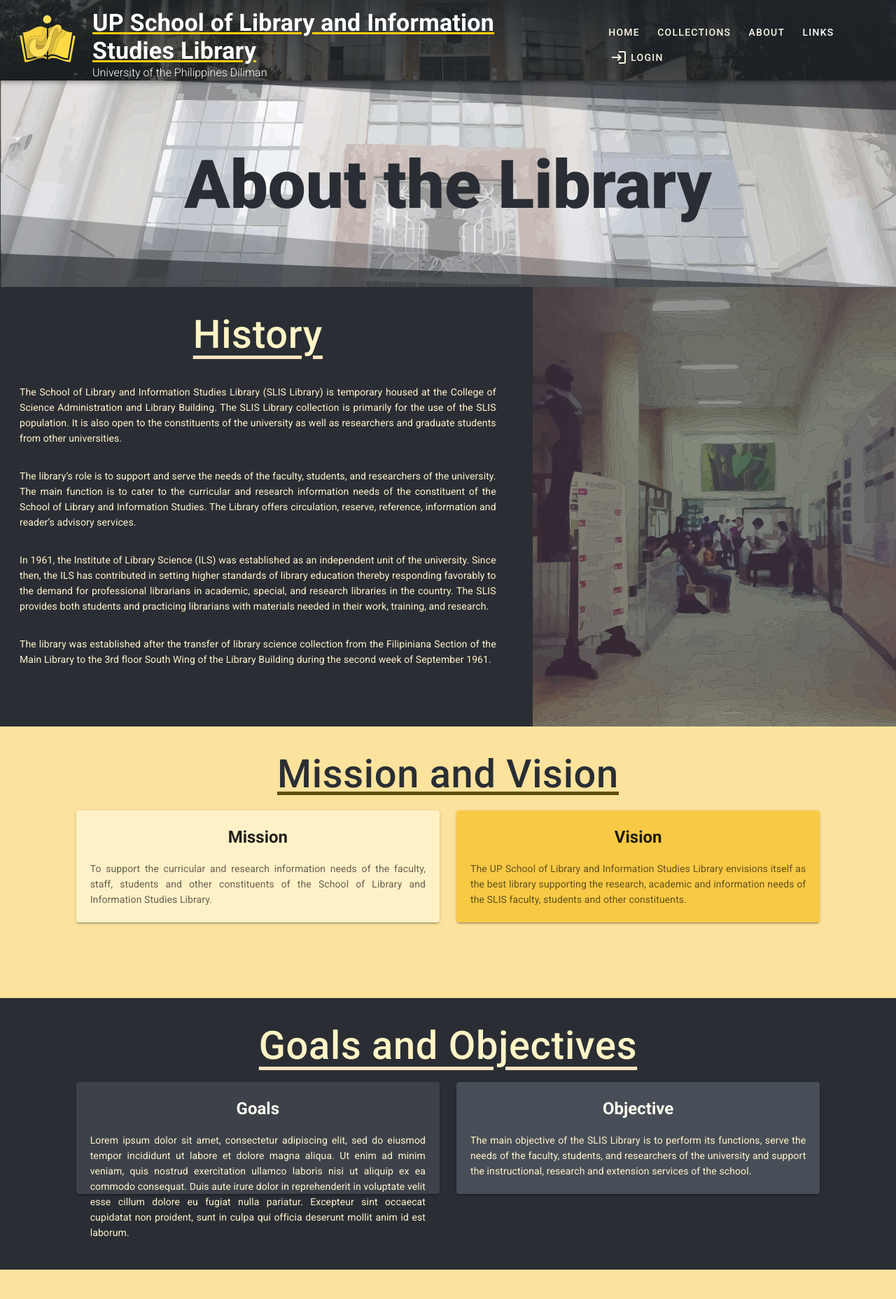
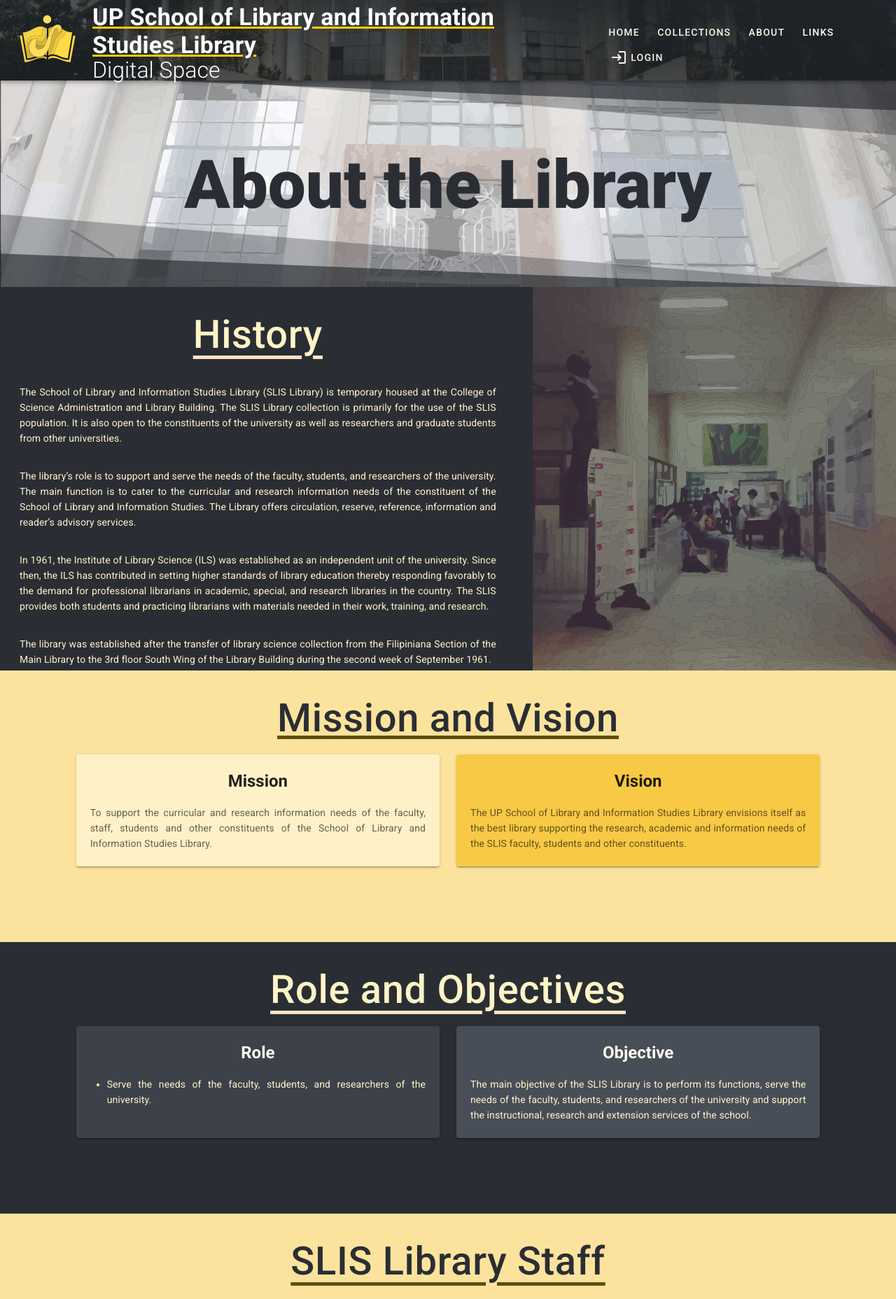
Before and after one commit to ajvtuliao/slis-digihub, a Vue app in the folder frontend/: page /about in a window 1280 px wide. Shown: the top 1856 px of the page at 70% size. Built offline with nearby package versions, Linux system fonts and the light colour scheme.

Commit message:
added links in navbar and added content in about page

```diff
--- a/frontend/src/App.vue
+++ b/frontend/src/App.vue
@@ -35,7 +35,7 @@
             </div>
           </div>
           <br />
-          <span class="font-weight-light"> University of the Philippines Diliman</span>
+          <h1 class="font-weight-light mt-n2"> Digital Space</h1>
         </v-col>
         <!-- Nav Buttons -->
         <v-col cols="4" class="mt-3 ml-2">
@@ -61,17 +61,20 @@
                   <v-list-item class="font-weight-bold" :href="'https://upslis.info/'">
                     <v-list-item-title>UP SLIS Website</v-list-item-title>
                   </v-list-item>
+                  <v-list-item class="font-weight-bold" :href="'https://digitalarchives.upd.edu.ph'">
+                    <v-list-item-title>UPD Digital Archives</v-list-item-title>
+                  </v-list-item>
                   <v-list-item class="font-weight-bold" :href="'https://ds.mainlib.upd.edu.ph/'">
-                    <v-list-item-title>Tuklas</v-list-item-title>
+                    <v-list-item-title> UPD Tuklas</v-list-item-title>
                   </v-list-item>
-                  <v-list-item class="font-weight-bold" :href="'https://upslis.info/'">
-                    <v-list-item-title>Tuklas</v-list-item-title>
+                  <v-list-item class="font-weight-bold" :href="'https://mainlib.upd.edu.ph/online-subscriptions'">
+                    <v-list-item-title>UL Online Subscriptions</v-list-item-title>
                   </v-list-item>
-                  <v-list-item class="font-weight-bold" :href="'https://upslis.info/'">
-                    <v-list-item-title>Tuklas</v-list-item-title>
+                  <v-list-item class="font-weight-bold" :href="' https://ipp.mainlib.upd.edu.ph'">
+                    <v-list-item-title>Index to Philippine Periodicals</v-list-item-title>
                   </v-list-item>
-                  <v-list-item class="font-weight-bold" :href="'https://upslis.info/'">
-                    <v-list-item-title>Tuklas</v-list-item-title>
+                  <v-list-item class="font-weight-bold" :href="'https://ipn.mainlib.upd.edu.ph'">
+                    <v-list-item-title>Index to Philippine Newspapers</v-list-item-title>
                   </v-list-item>
                 </v-list-item-group>
               </v-list>
--- a/frontend/src/views/AboutView.vue
+++ b/frontend/src/views/AboutView.vue
@@ -26,7 +26,7 @@
         width="100%"
         flat
         rounded="0"
-        height="40em"
+        height="35em"
       >
         <v-row>
           <v-col cols="7">
@@ -84,14 +84,14 @@
         height="25em"
       >
         <v-row align="center" justify="center pt-9">
-          <v-card-title class="goals">Goals and Objectives</v-card-title>
+          <v-card-title class="goals">Role and Objectives</v-card-title>
         </v-row>
         <v-row class="my-5">
           <v-col></v-col>
           <v-col cols="5">
             <v-card color="#3d424a" width="40em" height="10em">
-              <h2 class="text-center pt-5" style="color: #fffcf0">Goals</h2>
-              <v-card-text class="px-5 text-justify" style="color: #fff2cc">Lorem ipsum dolor sit amet, consectetur adipiscing elit, sed do eiusmod tempor incididunt ut labore et dolore magna aliqua. Ut enim ad minim veniam, quis nostrud exercitation ullamco laboris nisi ut aliquip ex ea commodo consequat. Duis aute irure dolor in reprehenderit in voluptate velit esse cillum dolore eu fugiat nulla pariatur. Excepteur sint occaecat cupidatat non proident, sunt in culpa qui officia deserunt mollit anim id est laborum.</v-card-text>
+              <h2 class="text-center pt-5" style="color: #fffcf0">Role</h2>
+              <v-card-text class="px-5 text-justify" style="color: #fff2cc"><ul><li>Serve the needs of the faculty, students, and researchers of the university.</li></ul></v-card-text>
             </v-card>
           </v-col>
           <v-col cols="5">
@@ -194,7 +194,7 @@
     color:#fff2cc;
   }
   .histimg {
-    height: 40em;
+    height: 35em;
   }
   .mission {
     font-size: 3.5em;
```
